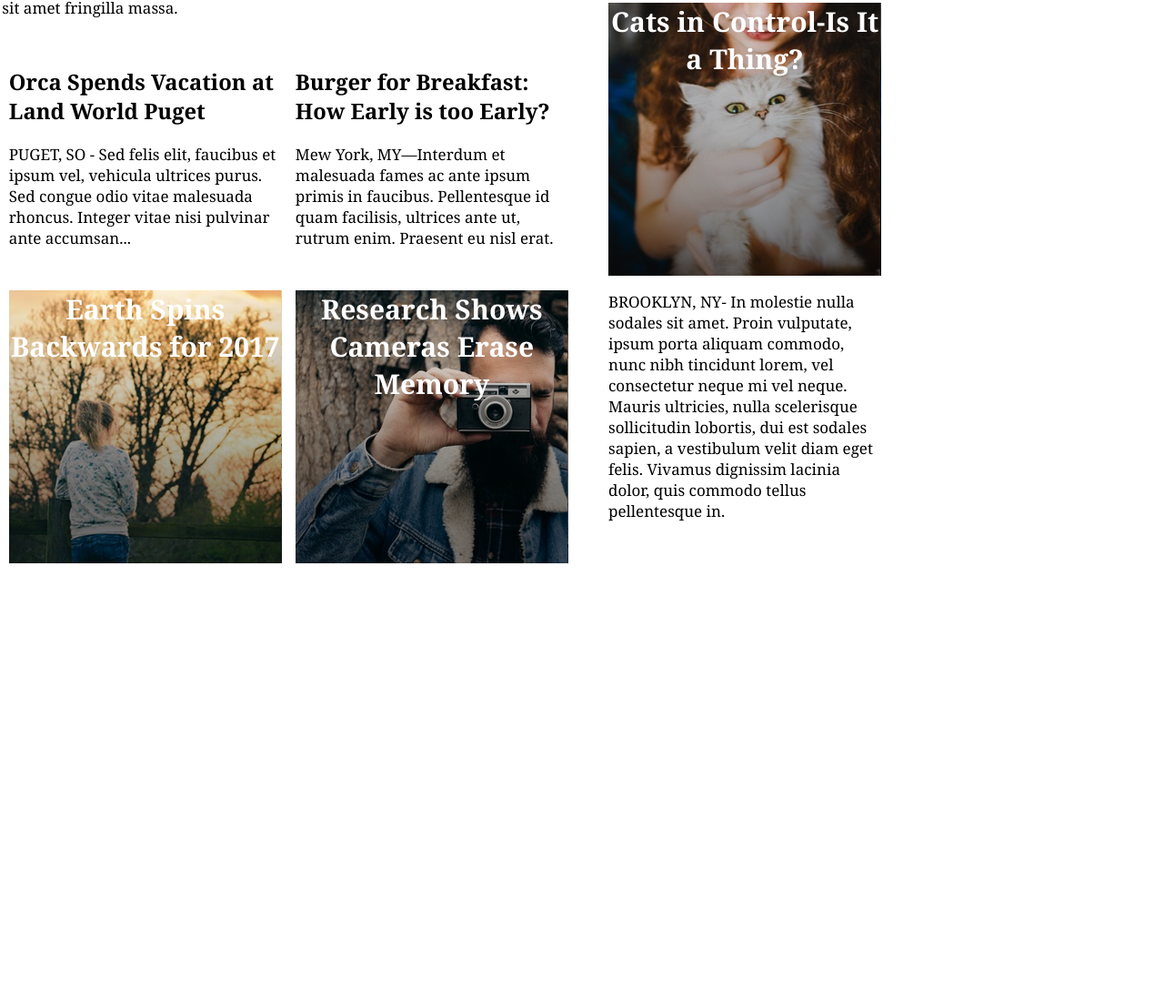
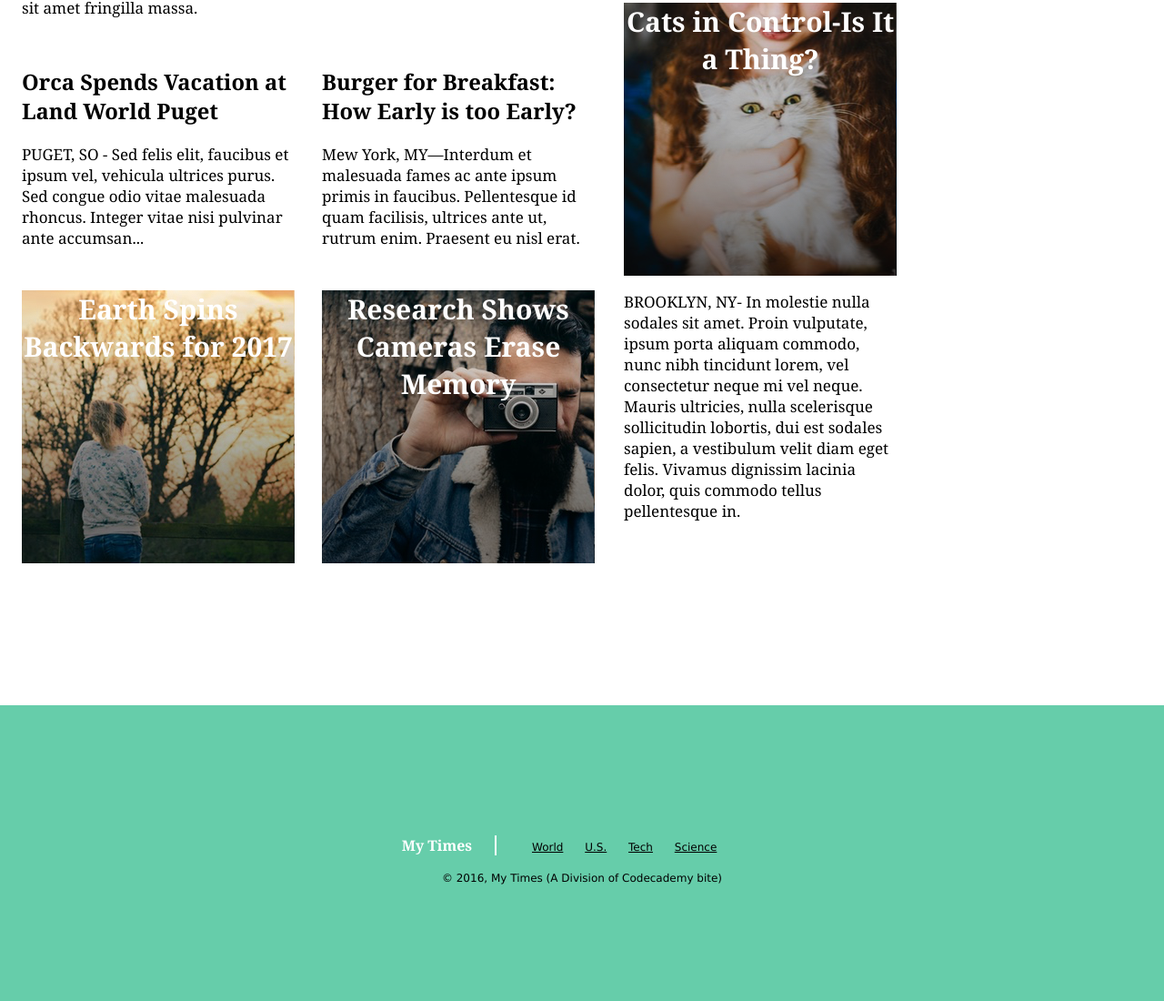
Before and after one commit to tj724/mytimes, a plain HTML site: page index.html in a window 1280 px wide. Shown: the part 666-1766 px from the top of the page at 91% size. Before the commit the page ends 1363 px from the top, so only its background shows below. Drawn offline with Linux system fonts and the light colour scheme.

```diff
--- a/index.html
+++ b/index.html
@@ -79,15 +79,20 @@
             <h4>NEWS BITES</h4>
             <div id="newsbites">
                 <span>Cat Emoji Goes Viral</span> <span>Buy Youtube Views</span> <span>Home Business Advertising Ideas</span> <span>Advertising Internet Online</span> <span>Illustration in Marketing Materials</span> <span>Finally a Top Secret Way You Can</span>
-
-
             </div>
         </div>
-
-
-
-
-
     </div>
+    <div id="footer">
+        <div id="info">
+            <span class="title">My Times</span>
+            <div id="nav">
+                <span><a href="#">World</a></span>
+                <span><a href="#">U.S.</a></span>
+                <span><a href="#">Tech</a></span>
+                <span><a href="#">Science</a></span>
+            </div>
+            </div>
+            <div id="copyright">© 2016, My Times (A Division of Codecademy bite)</div>
+        </div>
 </body>
 </html>
--- a/resources/style.css
+++ b/resources/style.css
@@ -62,7 +62,7 @@
 /*Main Content Style*/
 #maincontent{
     display: flex;
-    justify-content:space-around;
+    justify-content:space-between;
     align-content: space-between;
     font-family: Georgia;
     font-size: 17px;
@@ -71,6 +71,9 @@
     padding-bottom: 78px;
     /*position: relative;
     top: 130px;*/
+    width: 1232px;
+    margin: 0 auto 78px auto;
+    padding-top: 116px;
 }
 
 
@@ -137,7 +140,7 @@
 
 #story2-3{
     display: flex;
-    justify-content: space-around;
+    justify-content: space-between;
     margin-top: 17px;
 }
 
@@ -215,3 +218,41 @@
     color: DimGray;
     display: block;
 }
+
+/*--------Footer*/
+#footer{
+    display: flex;
+    align-items: center;
+    justify-content: center;
+    flex-direction: column;
+    width: 100%;
+    height: 325px;
+    background-color: MediumAquamarine;
+    margin: auto;
+    font-family: Verdana;
+    font-size: 12px;
+}
+
+#footer .title{
+    display: inline-block;
+    padding-right: 25px;
+    border-right: 2px solid white;
+    font-family: Georgia;
+    font-size: 16px;
+    font-weight: bold;
+    color: white;
+}
+
+#footer #nav {
+    display: inline-block;
+    padding-left: 25px;
+}
+
+#footer #nav span {
+    display: inline-block;
+    padding: 20px 10px;
+}
+
+#copyright{
+    display: block;
+}
```
